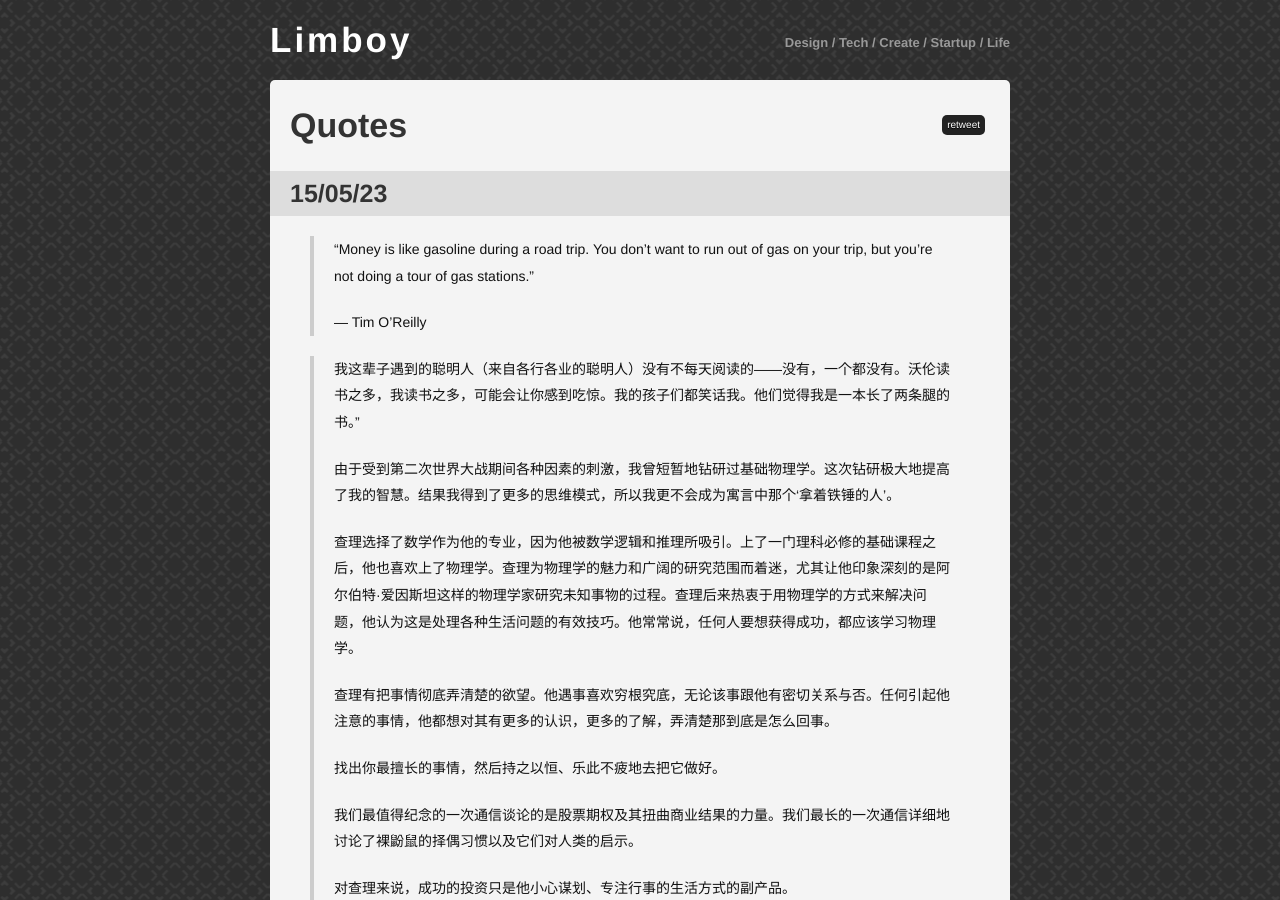
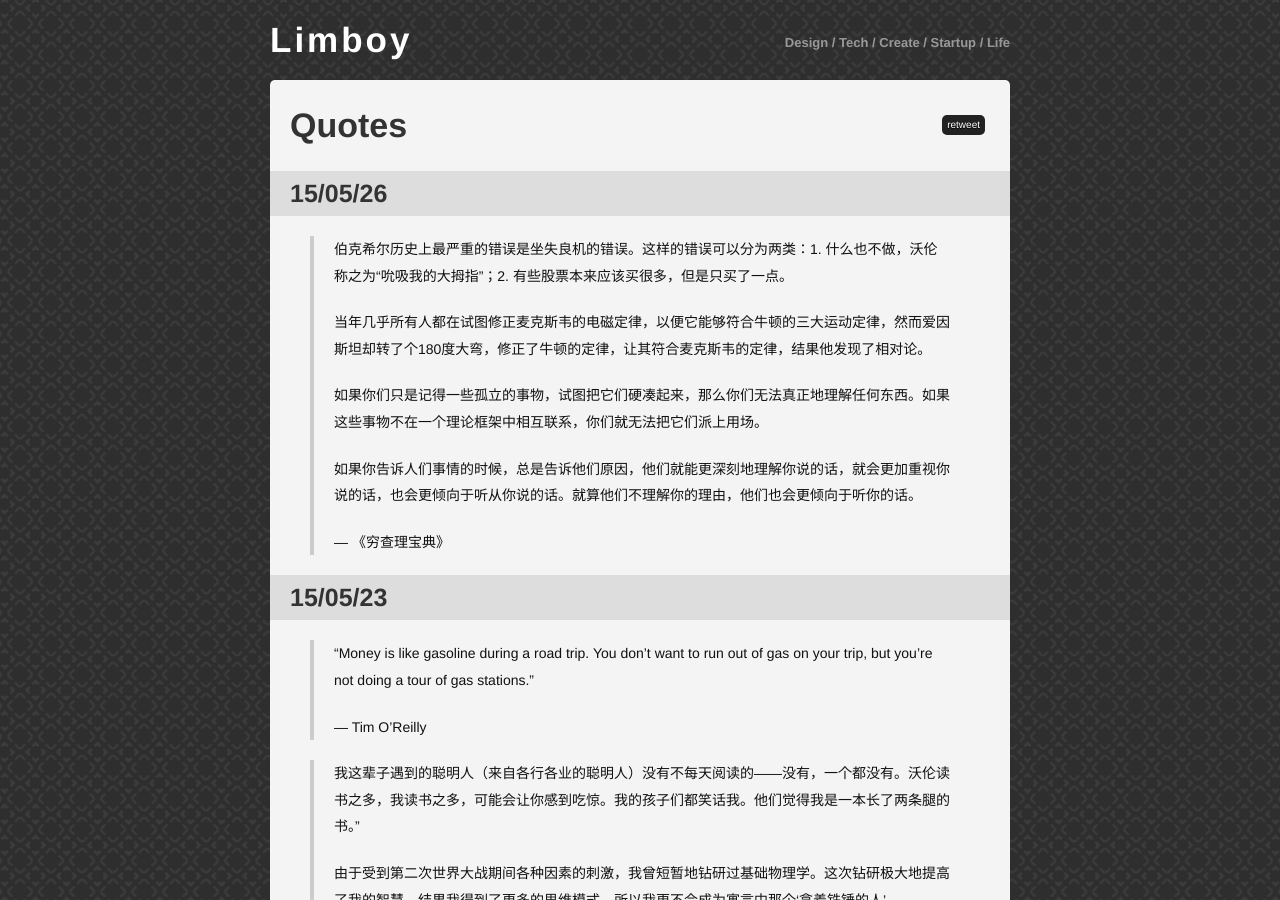
Before and after one commit to limboy/lzyy.github.com, a Jekyll site: the page built from quotes.md, in a window 1280 px wide and 900 px high. Built offline with Jekyll 4.4.1, drawn with Linux system fonts in a browser that asks for light colours; Markdown is read by kramdown in place of the engine named in the settings; comment, search, counter and statistics services are not loaded.

Commit message:
Add Quotes

```diff
--- a/quotes.md
+++ b/quotes.md
@@ -2,6 +2,18 @@
 layout: post
 title: Quotes
 ---
+
+### 15/05/26
+
+> 伯克希尔历史上最严重的错误是坐失良机的错误。这样的错误可以分为两类：1. 什么也不做，沃伦称之为“吮吸我的大拇指”；2. 有些股票本来应该买很多，但是只买了一点。
+>
+> 当年几乎所有人都在试图修正麦克斯韦的电磁定律，以便它能够符合牛顿的三大运动定律，然而爱因斯坦却转了个180度大弯，修正了牛顿的定律，让其符合麦克斯韦的定律，结果他发现了相对论。
+>
+> 如果你们只是记得一些孤立的事物，试图把它们硬凑起来，那么你们无法真正地理解任何东西。如果这些事物不在一个理论框架中相互联系，你们就无法把它们派上用场。
+>
+> 如果你告诉人们事情的时候，总是告诉他们原因，他们就能更深刻地理解你说的话，就会更加重视你说的话，也会更倾向于听从你说的话。就算他们不理解你的理由，他们也会更倾向于听你的话。
+>
+> — 《穷查理宝典》
 
 ### 15/05/23
 
```
